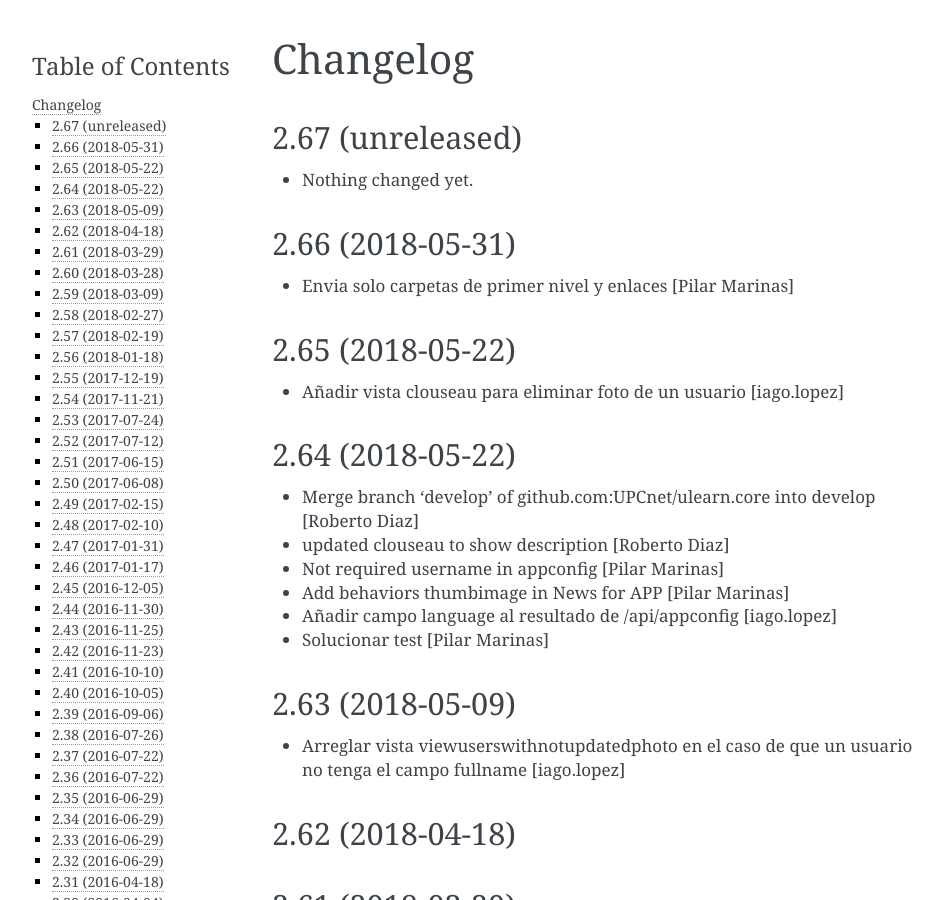
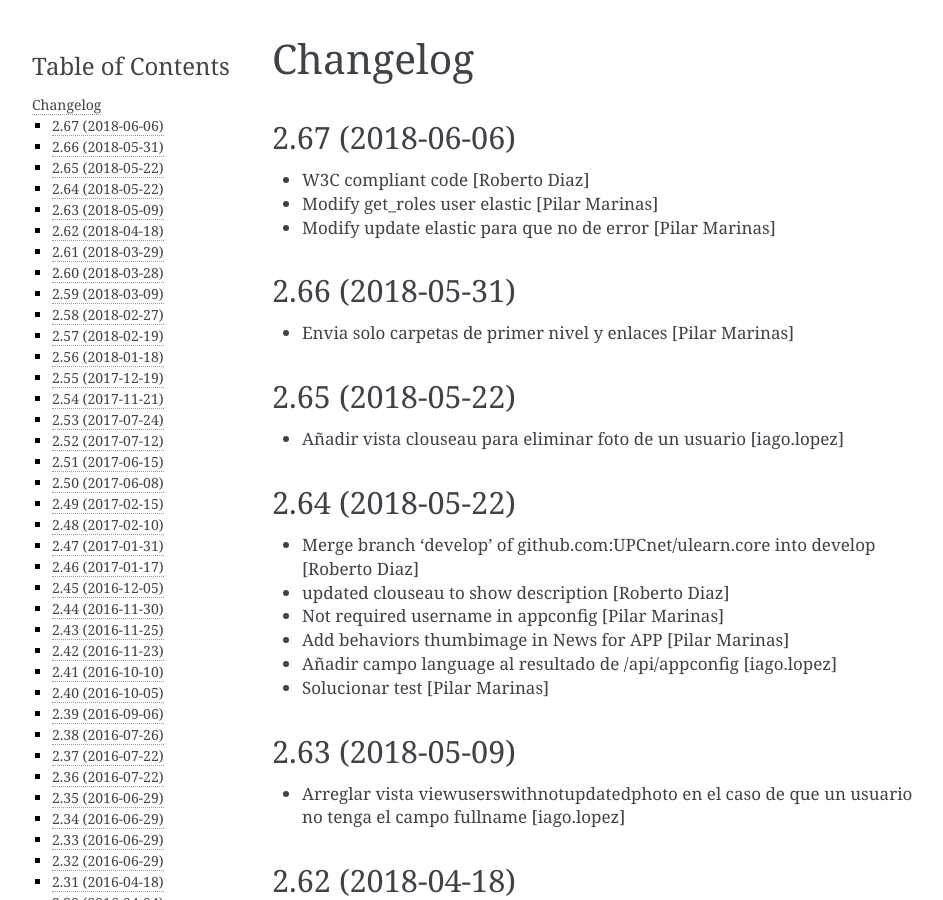
Before and after one commit to UPCnet/ulearn.core, a Sphinx documentation site: the page built from docs/HISTORY.rst, in a window 1280 px wide and 900 px high. Shown: the whole window, without its empty margins (148-1091 px from the left). Built offline with Sphinx 7.4.7, drawn with Linux system fonts in a browser that asks for light colours; pages that are not in the unit, such as notebooks, are missing from menus.

Commit message:
Preparing release 2.67

```diff
--- a/docs/HISTORY.rst
+++ b/docs/HISTORY.rst
@@ -1,11 +1,12 @@
 Changelog
 =========
 
-2.67 (unreleased)
+2.67 (2018-06-06)
 -----------------
 
-- Nothing changed yet.
-
+* W3C compliant code [Roberto Diaz]
+* Modify get_roles user elastic [Pilar Marinas]
+* Modify update elastic para que no de error [Pilar Marinas]
 
 2.66 (2018-05-31)
 -----------------
--- a/setup.py
+++ b/setup.py
@@ -1,7 +1,7 @@
 from setuptools import setup, find_packages
 import os
 
-version = '2.67.dev0'
+version = '2.67'
 
 README = open('README.rst').read()
 HISTORY = open(os.path.join('docs', 'HISTORY.rst')).read()
```
